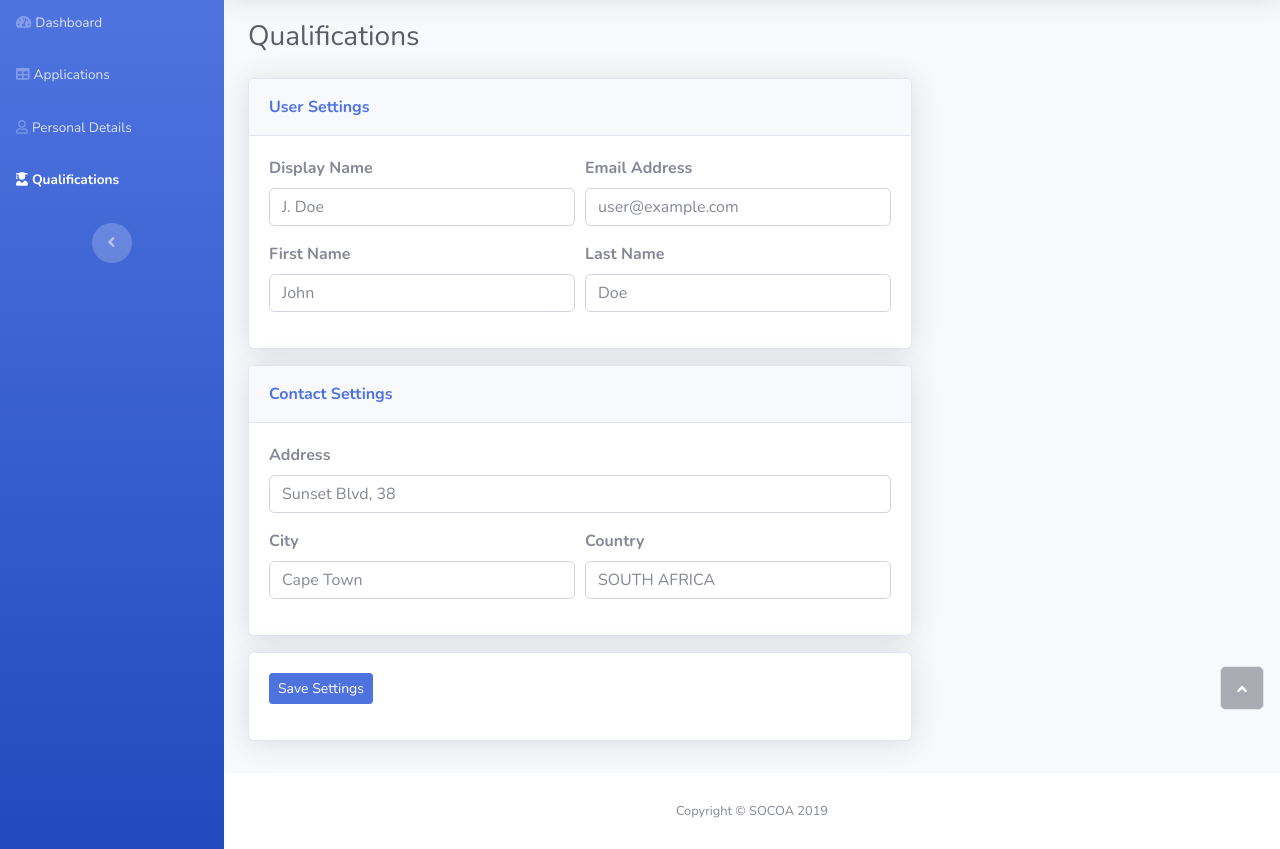
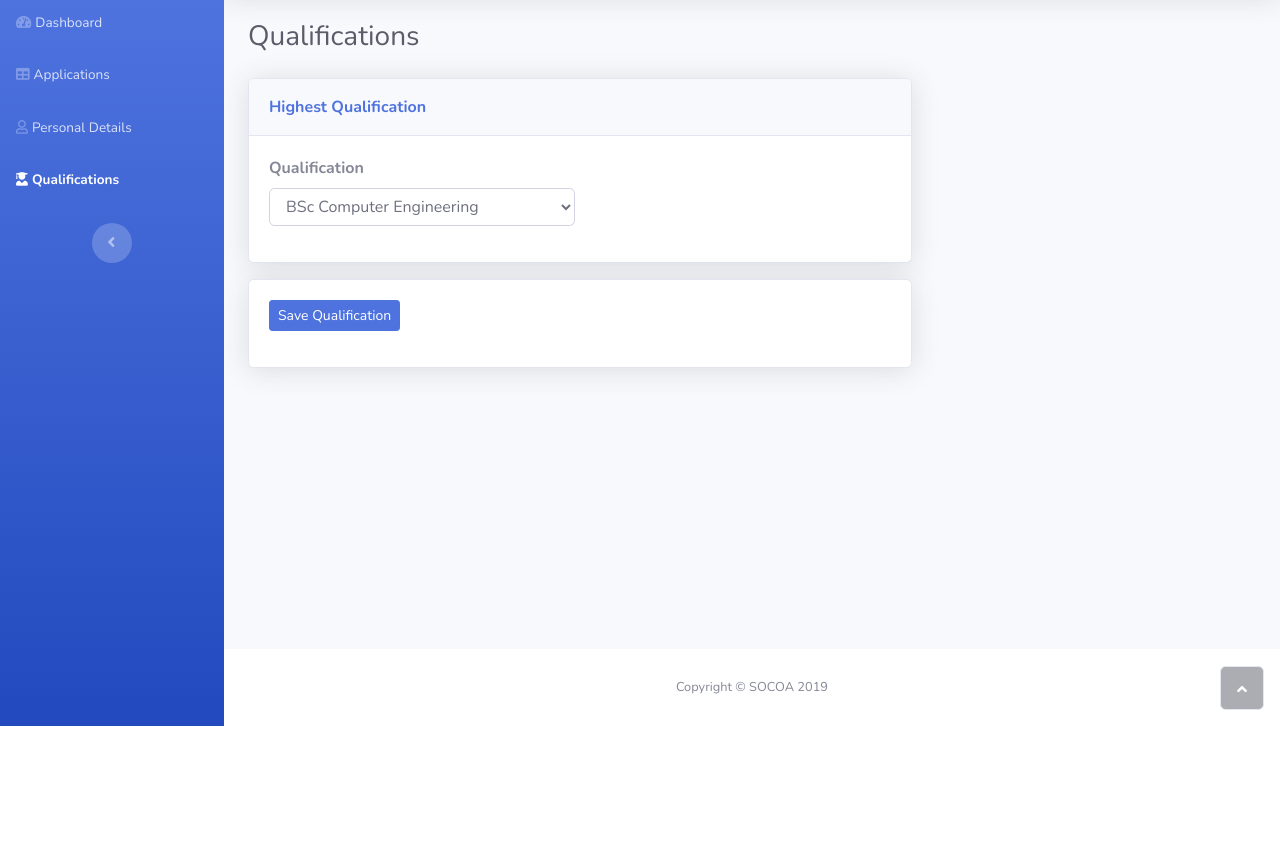
Before and after one commit to gntombela/gntombela.github.io, a plain HTML site: page cstone/postgrad_qualifications.html in a window 1280 px wide. Shown: the part 74-923 px from the top of the page. After the commit the page ends 800 px from the top, so only its background shows below. Drawn offline with nearby package versions, Linux system fonts and the light colour scheme.

Commit message:
Updated highest qualifications page.

```diff
--- a/cstone/postgrad_qualifications.html
+++ b/cstone/postgrad_qualifications.html
@@ -122,46 +122,24 @@
                             <form>
                                 <div class="card shadow mb-3">
                                     <div class="card-header py-3">
-                                        <p class="text-primary m-0 font-weight-bold">User Settings</p>
+                                        <p class="text-primary m-0 font-weight-bold">Highest Qualification</p>
                                     </div>
                                     <div class="card-body">
                                         <div class="form-row">
                                             <div class="col">
-                                                <div class="form-group"><label for="displayName"><strong>Display Name</strong><br></label><input class="form-control" type="text" placeholder="J. Doe" name="displayName"></div>
+                                                <div class="form-group"><label for="qualification"><strong>Qualification</strong><br></label><select class="form-control" name="qualification"><optgroup label="This is a group"><option value="12" selected="">BSc Computer Engineering</option></optgroup></select></div>
                                             </div>
-                                            <div class="col">
-                                                <div class="form-group"><label for="email"><strong>Email Address</strong></label><input class="form-control" type="email" placeholder="user@example.com" name="email"></div>
-                                            </div>
+                                            <div class="col"></div>
                                         </div>
                                         <div class="form-row">
-                                            <div class="col">
-                                                <div class="form-group"><label for="first_name"><strong>First Name</strong></label><input class="form-control" type="text" placeholder="John" name="first_name"></div>
-                                            </div>
-                                            <div class="col">
-                                                <div class="form-group"><label for="last_name"><strong>Last Name</strong></label><input class="form-control" type="text" placeholder="Doe" name="last_name"></div>
-                                            </div>
-                                        </div>
-                                    </div>
-                                </div>
-                                <div class="card shadow" style="margin-bottom: 16px;">
-                                    <div class="card-header py-3">
-                                        <p class="text-primary m-0 font-weight-bold">Contact Settings</p>
-                                    </div>
-                                    <div class="card-body">
-                                        <div class="form-group"><label for="address"><strong>Address</strong></label><input class="form-control" type="text" placeholder="Sunset Blvd, 38" name="address"></div>
-                                        <div class="form-row">
-                                            <div class="col">
-                                                <div class="form-group"><label for="city"><strong>City</strong></label><input class="form-control" type="text" placeholder="Cape Town" name="city"></div>
-                                            </div>
-                                            <div class="col">
-                                                <div class="form-group"><label for="country"><strong>Country</strong></label><input class="form-control" type="text" placeholder="SOUTH AFRICA" name="country"></div>
-                                            </div>
+                                            <div class="col"></div>
+                                            <div class="col"></div>
                                         </div>
                                     </div>
                                 </div>
                                 <div class="card shadow" style="margin-bottom: 16px;">
                                     <div class="card-body">
-                                        <div class="form-group"><button class="btn btn-primary btn-sm" type="submit">Save&nbsp;Settings</button></div>
+                                        <div class="form-group"><button class="btn btn-primary btn-sm" type="submit">Save Qualification</button></div>
                                     </div>
                                 </div>
                             </form>
```
